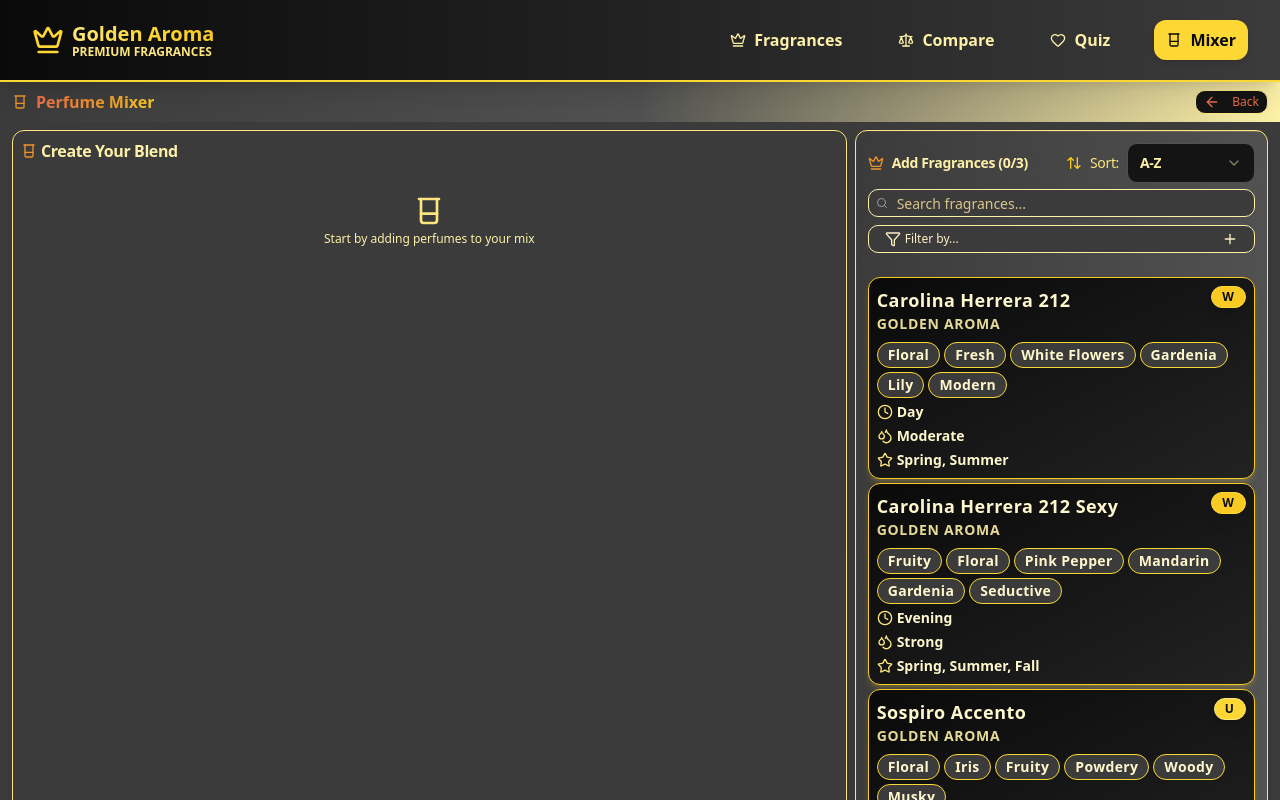
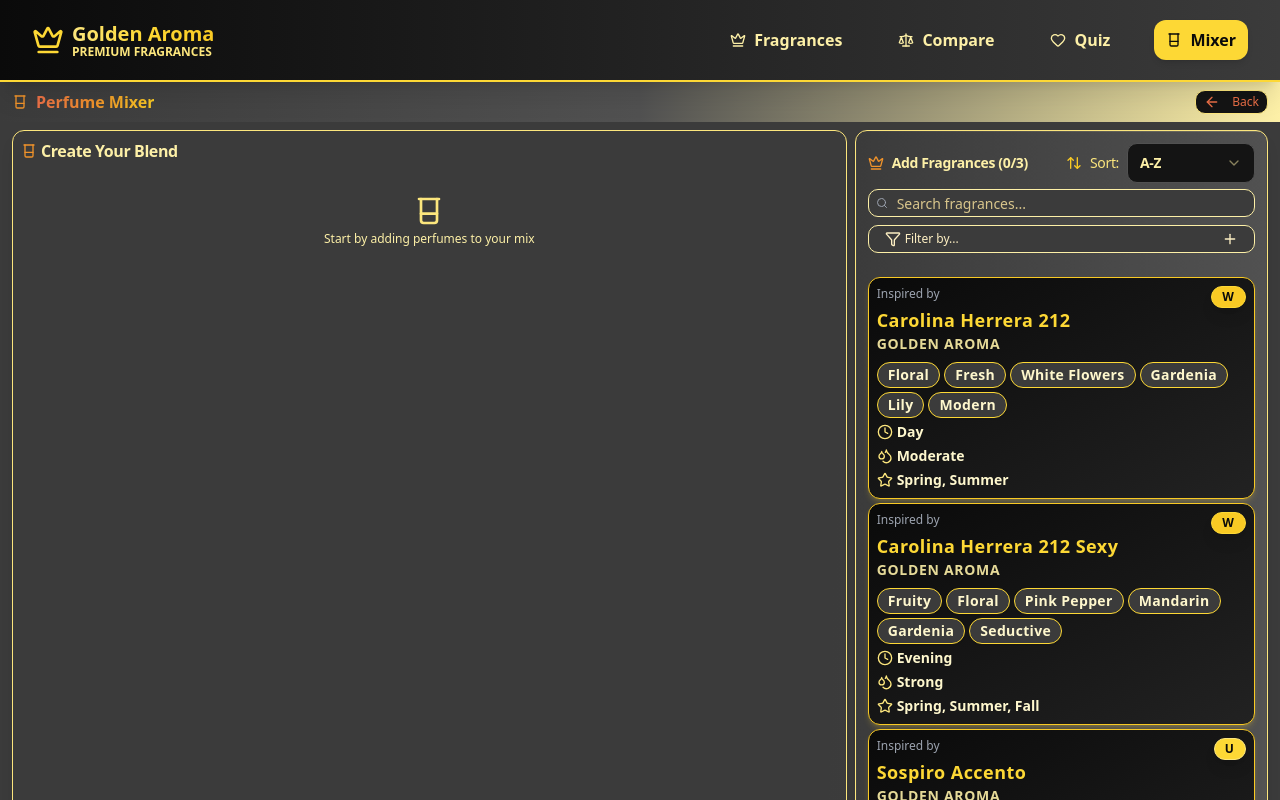
Before and after one commit to Imatom1/perfume-fullcode, a React (Vite) app: page /mixer in a window 1280 px wide. Shown: the top 800 px of the page. Built offline with nearby package versions, Linux system fonts and the light colour scheme.

Commit message:
Add 'Inspired by' text above perfume name and change name color to gold
cgen-2c2be1a35e5345939b70216ae07bbd1d

```diff
--- a/client/components/CompactPerfumeCard.tsx
+++ b/client/components/CompactPerfumeCard.tsx
@@ -53,8 +53,11 @@ export function CompactPerfumeCard({
           {/* Header */}
           <div className="flex justify-between items-start gap-1 mb-1">
             <div className="flex-1 min-w-0">
+              <p className="text-xs text-gray-400 mb-1 break-words">
+                Inspired by
+              </p>
               <h4
-                className={`text-sm sm:text-base md:text-lg font-extrabold ${colors.titleColor} leading-tight tracking-wide break-words`}
+                className="text-sm sm:text-base md:text-lg font-extrabold text-gold-500 leading-tight tracking-wide break-words"
               >
                 {perfume.originalBrand} {perfume.name}
               </h4>
```
